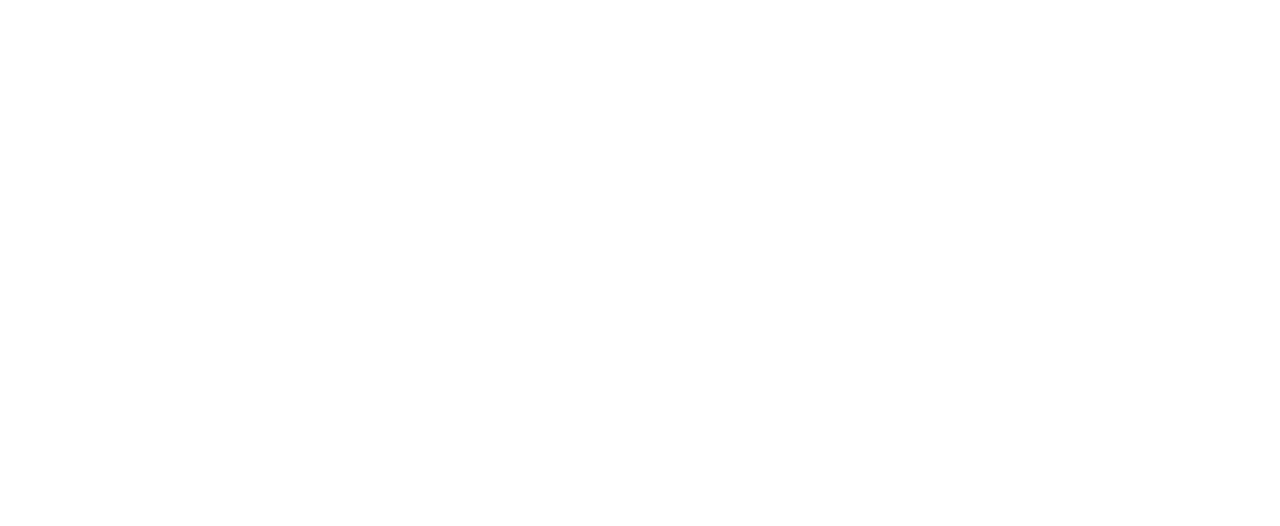
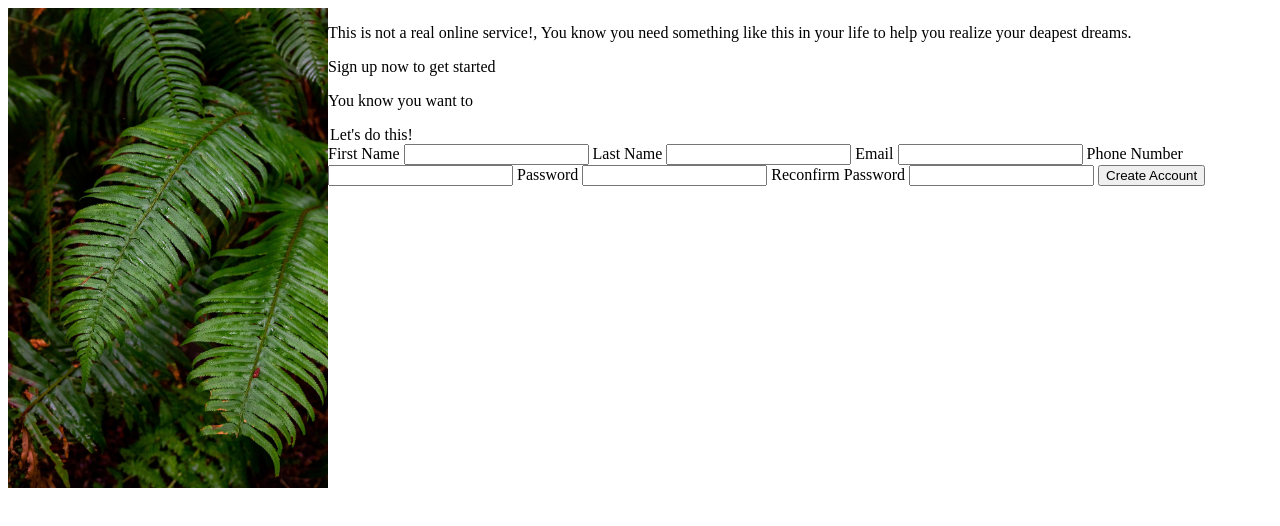
Before and after one commit to lpolverino/Sign-form, a plain HTML site: page index.html in a window 1280 px wide. Drawn offline with Linux system fonts and the light colour scheme.

Commit message:
Added basic layout

```diff
--- a/index.html
+++ b/index.html
@@ -4,10 +4,42 @@
     <meta charset="UTF-8">
     <meta http-equiv="X-UA-Compatible" content="IE=edge">
     <meta name="viewport" content="width=device-width, initial-scale=1.0">
-    <title>Document</title>
+    <title>Sign Up Form</title>
     <link rel="stylesheet" href="style.css">
 </head>
 <body>
+    <div class="main">
+        <div class="left-card">
+            <img id="left-img" src="assests/halie-west-25xggax4bSA-unsplash.jpg" alt="a very green jungle leaf">
+        </div>
+        <div class="right-card">
+            <div class="inf">
+                <p>
+                    This is not a real online service!, You know you need something like this in your life to help you realize your deapest dreams.
+                </p>
+                <p>Sign up now to get started</p>
+                <p>You know you want to</p>
+            </div>
+            <form>
+                <legend>Let's do this!</legend>
+                <label for="first_name"> First Name</label>
+                <input type="text" id="first_name"></input>
+                <label for="last_name"> Last Name</label>
+                <input type="text" id="last_name"></input>
+                <label for="email"> Email</label>
+                <input type="email" id="email"></input>
+                <label for="phnoe"> Phone Number</label>
+                <input type="tel" id="phone"></input>
+                <label for="pass"> Password</label>
+                <input type="password" id="pass"></input>
+                <label for="rec_pass"> Reconfirm Password</label>
+                <input type="password" id="rec_pass"></input>
+
+                <button type="submit">Create Account</button>
+            </form>
+        </div>
+
+    </div>
 
 </body>
 </html>
--- a/style.css
+++ b/style.css
@@ -0,0 +1,7 @@
+#left-img{
+    width: 40vh;
+}
+
+.main{
+    display: flex;
+}
```
